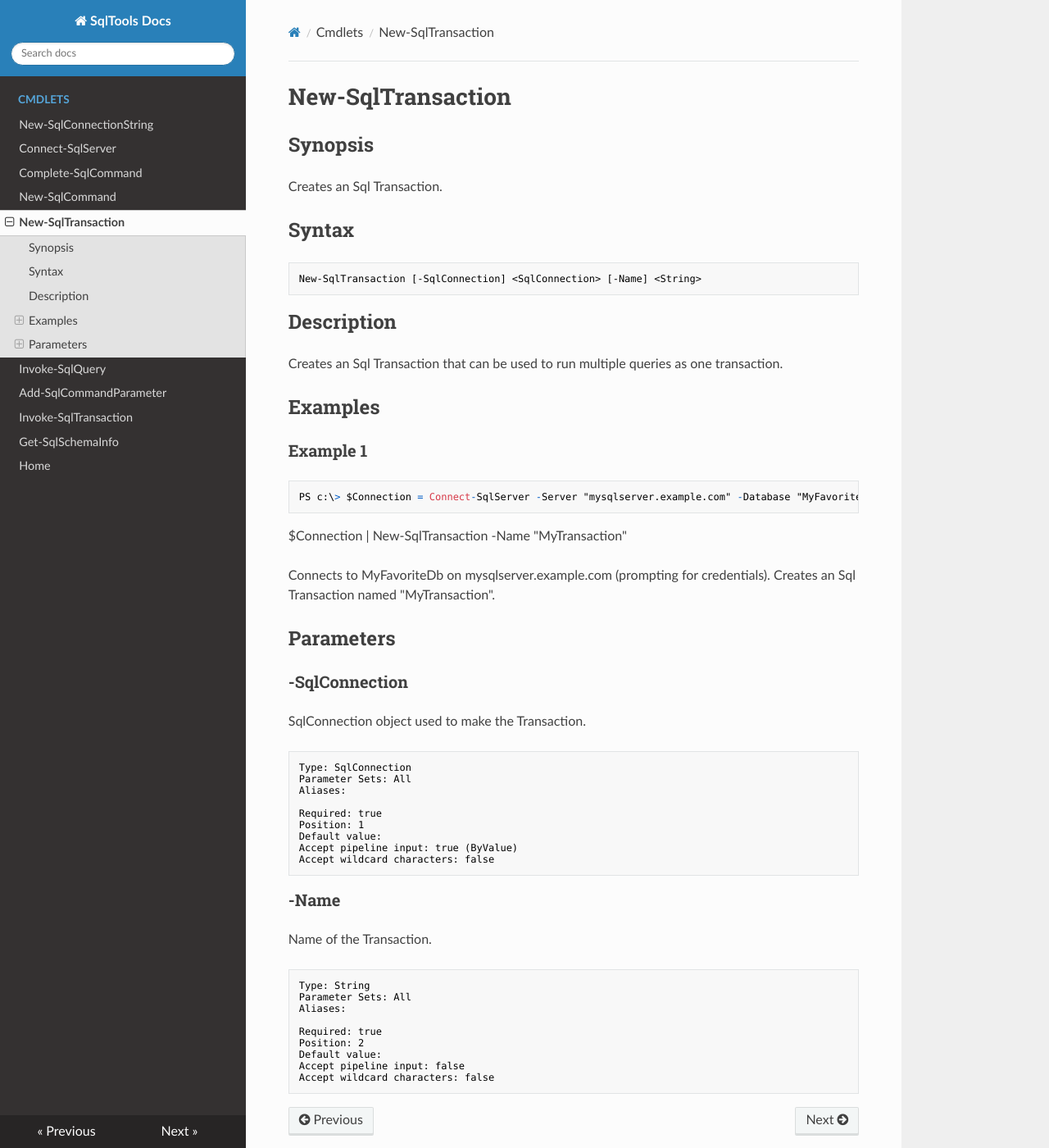
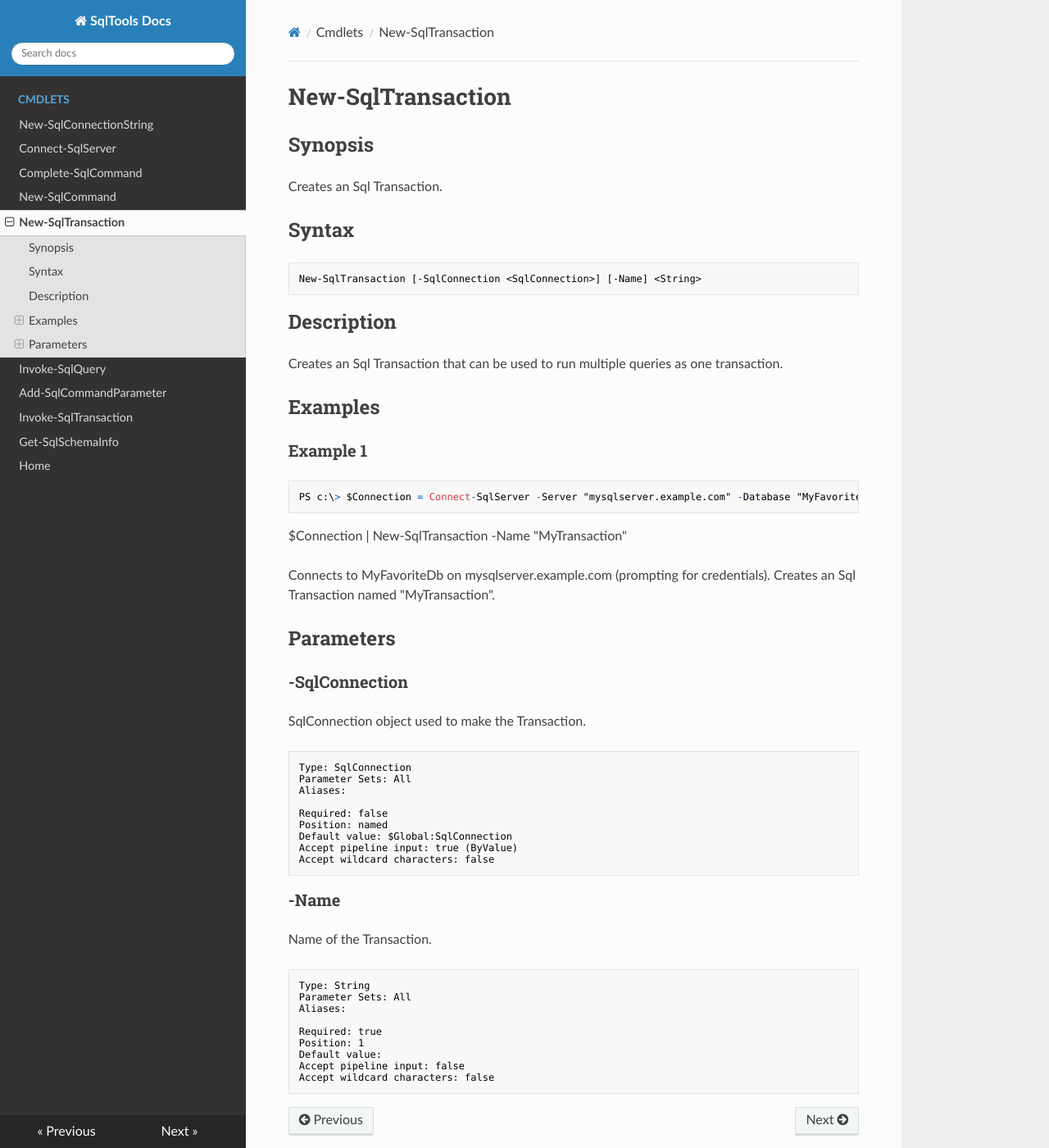
Before and after one commit to LockstepGroup/SqlTools, an MkDocs documentation site: the page built from docs/cmdlets/New-SqlTransaction.md, in a window 1280 px wide and 1400 px high. Shown: the whole window at 82% size. Built offline with MkDocs 1.6.1, drawn with Linux system fonts in a browser that asks for light colours; nearby versions of some CDN libraries; old or Windows-style settings are respelled for this version of MkDocs.

Commit message:
added support for global variable for the sqlconnection

````diff
--- a/docs/cmdlets/New-SqlTransaction.md
+++ b/docs/cmdlets/New-SqlTransaction.md
@@ -8,7 +8,7 @@ Creates an Sql Transaction.
 
 
 ```powershell
-New-SqlTransaction [-SqlConnection] <SqlConnection> [-Name] <String>
+New-SqlTransaction [-SqlConnection <SqlConnection>] [-Name] <String>
 ```
 
 ## Description
@@ -49,9 +49,9 @@ Type: SqlConnection
 Parameter Sets: All
 Aliases:
 
-Required: true
-Position: 1
-Default value:
+Required: false
+Position: named
+Default value: $Global:SqlConnection
 Accept pipeline input: true (ByValue)
 Accept wildcard characters: false
 ```
@@ -65,7 +65,7 @@ Parameter Sets: All
 Aliases:
 
 Required: true
-Position: 2
+Position: 1
 Default value:
 Accept pipeline input: false
 Accept wildcard characters: false
````
Also changed, not shown: docs/cmdlets/Get-SqlSchemaInfo.md (+5 -5 lines), docs/cmdlets/Invoke-SqlQuery.md (+4 -4 lines), docs/cmdlets/New-SqlCommand.md (+4 -4 lines), 6 other files.
